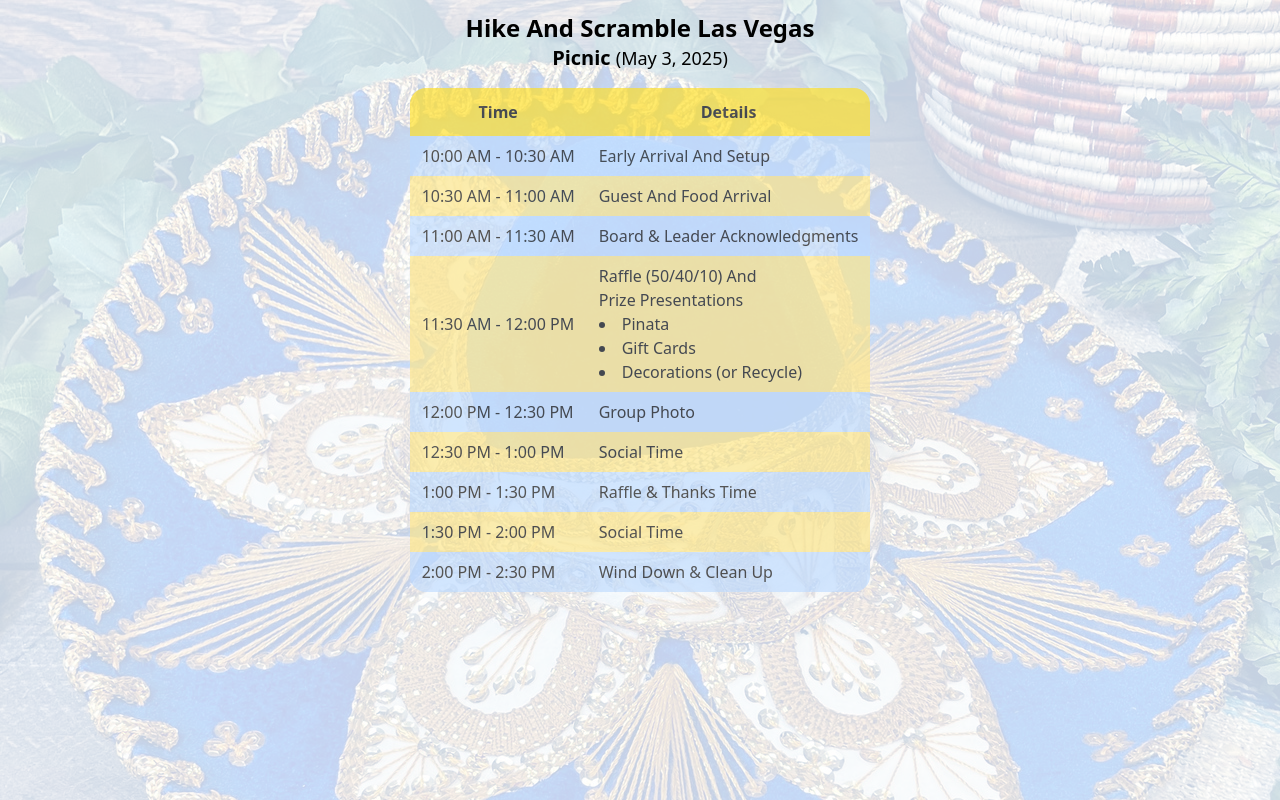
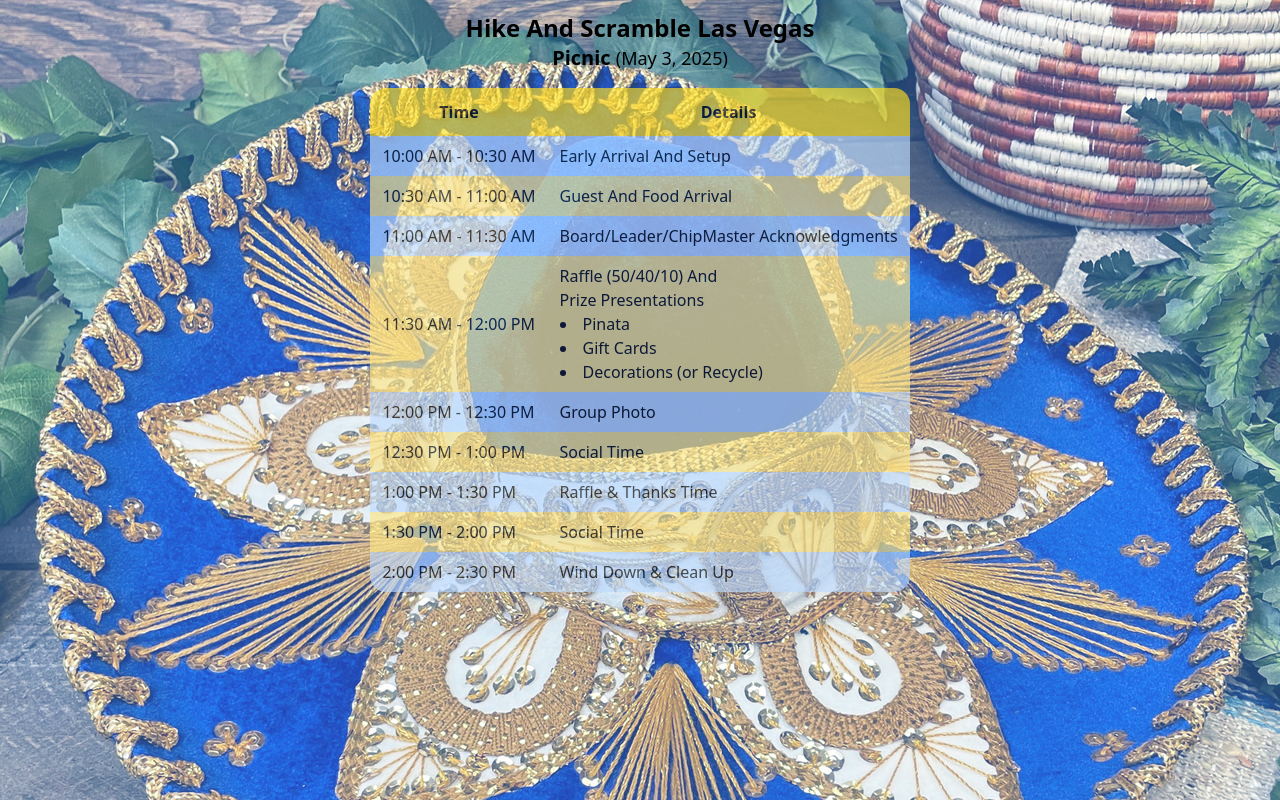
Before and after one commit to carltonj2000/vite-haslv-picnic, a React (Vite) app: page / in a window 1280 px wide. Built offline with nearby package versions, Linux system fonts and the light colour scheme.

Commit message:
text change

```diff
--- a/src/App.tsx
+++ b/src/App.tsx
@@ -1,7 +1,7 @@
 function App() {
   return (
     <div>
-      <div className="bg-[url(./assets/14e__47473.jpg)] bg-cover h-screen bg-blend-overlay bg-slate-200"></div>
+      <div className="bg-[url(./assets/14e__47473.jpg)] bg-cover h-screen bg-blend-overlay bg-slate-400"></div>
       <div className="absolute top-0 left-0 w-full flex flex-col items-center">
         <h1 className="text-2xl font-bold mt-3">Hike And Scramble Las Vegas</h1>
         <h2 className="text-xl font-semibold">
@@ -27,7 +27,7 @@ function App() {
               <tr className="odd:bg-blue-200 even:bg-amber-200 opacity-65">
                 <td className="px-3 py-2">11:00 AM - 11:30 AM</td>
                 <td className="px-3 py-2">
-                  Board &amp; Leader Acknowledgments
+                  Board/Leader/ChipMaster Acknowledgments
                 </td>
               </tr>
               <tr className="odd:bg-blue-200 even:bg-amber-200 opacity-65">
```
